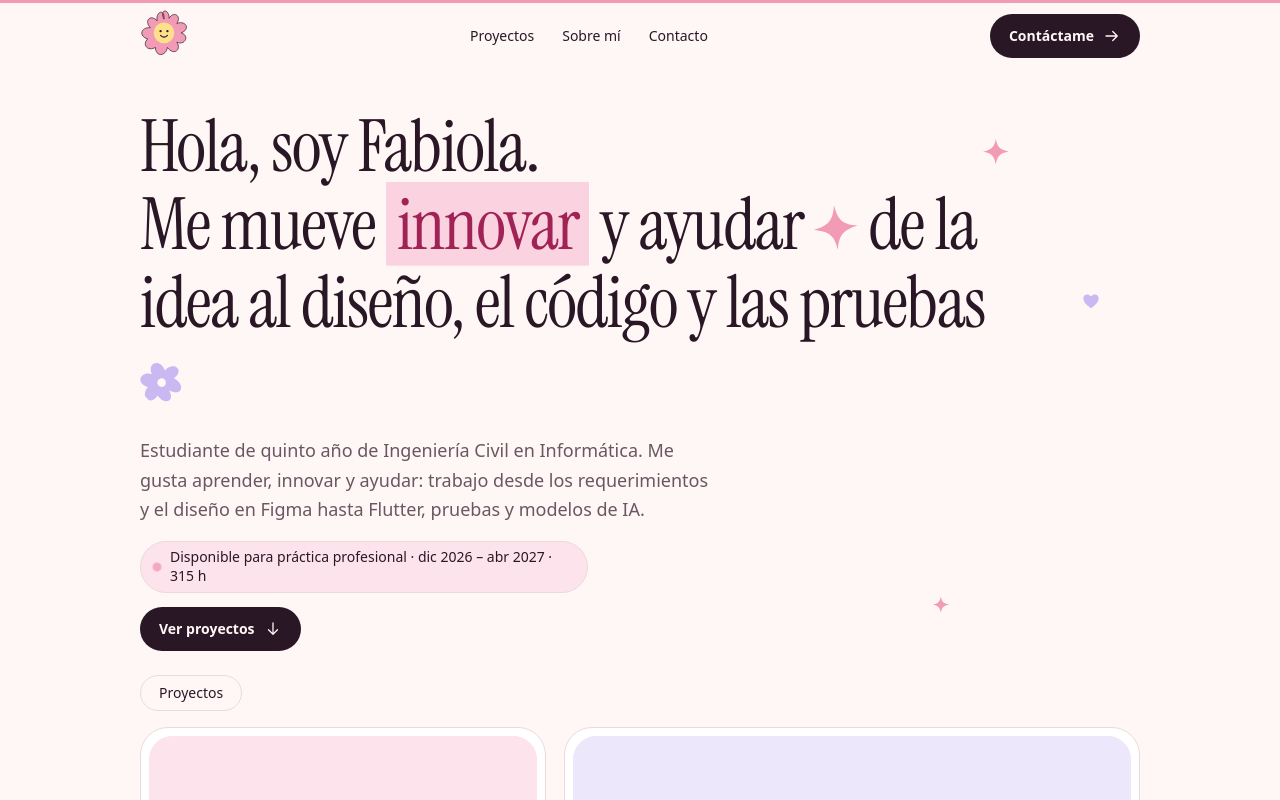
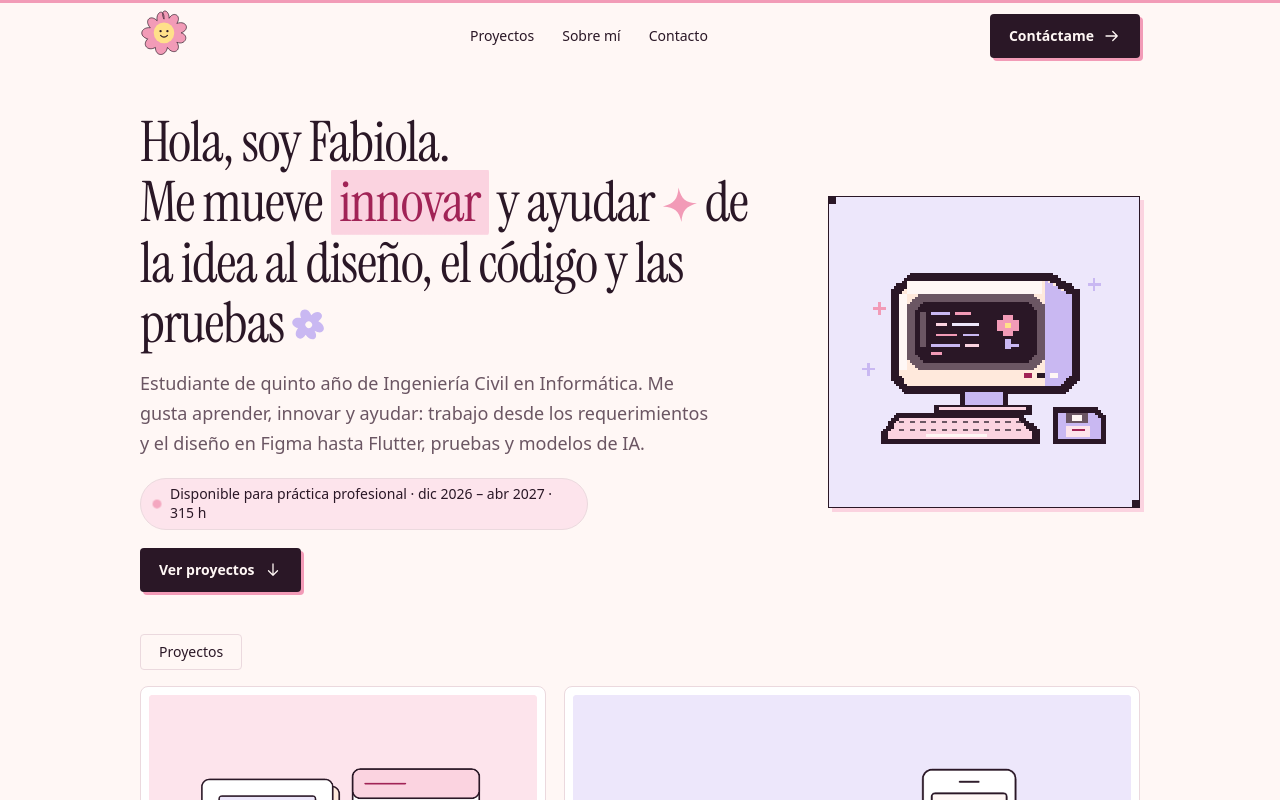
Before and after one commit to lvfabi/Portafolio, a React (Vite) app: page / in a window 1280 px wide. Shown: the top 800 px of the page. Built offline with nearby package versions, Linux system fonts and the light colour scheme; a web font is replaced by a local one.

Commit message:
Da al portafolio una estética retro en pixel art

```diff
--- a/src/components/motion/HeroDecor.tsx
+++ /dev/null
@@ -1,64 +0,0 @@
-import { m, useMotionValue, useSpring } from "motion/react";
-import type { PointerEvent } from "react";
-import { useFinePointer } from "../../hooks/useFinePointer";
-import { useReducedMotion } from "../../hooks/useReducedMotion";
-import { easeInOut, softSpring } from "../../lib/motion";
-import { Decorative } from "../icons/Decorative";
-
-const marks = [
-  { kind: "sparkle", duration: 6 },
-  { kind: "heart", duration: 8 },
-  { kind: "sparkle", duration: 9 },
-] as const;
-
-export function HeroDecor() {
-  const reduced = useReducedMotion();
-  const fine = useFinePointer();
-  const x = useMotionValue(0);
-  const y = useMotionValue(0);
-  const springX = useSpring(x, softSpring);
-  const springY = useSpring(y, softSpring);
-
-  function move(event: PointerEvent<HTMLDivElement>) {
-    const box = event.currentTarget.getBoundingClientRect();
-    x.set(((event.clientX - box.left) / box.width - 0.5) * 24);
-    y.set(((event.clientY - box.top) / box.height - 0.5) * 24);
-  }
-
-  return (
-    <div
-      className="hero-decor"
-      aria-hidden="true"
-      onPointerMove={fine ? move : undefined}
-      onPointerLeave={() => {
-        x.set(0);
-        y.set(0);
-      }}
-    >
-      <m.div
-        className="hero-decor-layer"
-        style={fine ? { x: springX, y: springY } : undefined}
-      >
-        {marks.map(({ kind, duration }, index) => (
-          <m.span
-            key={duration}
-            className={`hero-mark hero-mark--${index + 1}`}
-            animate={reduced ? { y: 0 } : { y: [-10, 10] }}
-            transition={
-              reduced
-                ? { duration: 0 }
-                : {
-                    duration,
-                    repeat: Infinity,
-                    repeatType: "reverse",
-                    ease: easeInOut,
-                  }
-            }
-          >
-            <Decorative kind={kind} />
-          </m.span>
-        ))}
-      </m.div>
-    </div>
-  );
-}
--- a/src/components/sections/Hero.tsx
+++ b/src/components/sections/Hero.tsx
@@ -6,7 +6,6 @@ import { publicAsset } from "../../lib/assets";
 import { anchors } from "../../lib/constants";
 import { easeExpo, fade, timings } from "../../lib/motion";
 import { Icon } from "../icons/Icon";
-import { HeroDecor } from "../motion/HeroDecor";
 import { HeroTitle } from "../motion/HeroTitle";
 import { Button } from "../ui/Button";
 import { SectionLink } from "../ui/SectionLink";
@@ -43,7 +42,6 @@ export function Hero() {
       tabIndex={-1}
       aria-labelledby="inicio-titulo"
     >
-      <HeroDecor />
       <div className="hero-content">
         <HeroTitle />
         {content.map((child, index) => (
@@ -67,6 +65,14 @@ export function Hero() {
           </m.div>
         ))}
       </div>
+      <div className="hero-visual" aria-hidden="true">
+        <img
+          src={publicAsset(profile.heroArtwork)}
+          width={416}
+          height={312}
+          alt=""
+        />
+      </div>
     </section>
   );
 }
--- a/src/components/sections/ProjectCard.tsx
+++ b/src/components/sections/ProjectCard.tsx
@@ -40,7 +40,7 @@ export function ProjectCard({
         initial={
           reduced
             ? { opacity: 0 }
-            : { opacity: 0, clipPath: "inset(12% 6% 12% 6% round 28px)" }
+            : { opacity: 0, clipPath: "inset(12% 6% 12% 6% round 8px)" }
         }
         animate={
           inView
@@ -48,7 +48,7 @@ export function ProjectCard({
               ? { opacity: 1 }
               : {
                   opacity: 1,
-                  clipPath: "inset(0% 0% 0% 0% round 28px)",
+                  clipPath: "inset(0% 0% 0% 0% round 8px)",
                   transitionEnd: { clipPath: "none" },
                 }
             : undefined
--- a/src/data/profile.ts
+++ b/src/data/profile.ts
@@ -18,6 +18,7 @@ export const profile = {
   },
   availability:
     "Disponible para práctica profesional · dic 2026 – abr 2027 · 315 h",
+  heroArtwork: "images/retro-computer.webp",
   heroTitle: [
     { kind: "text", value: "Hola, soy Fabiola." },
     { kind: "break" },
--- a/src/styles/index.css
+++ b/src/styles/index.css
@@ -19,15 +19,16 @@
   --font-display: "Instrument Serif", Georgia, "Times New Roman", serif;
   --font-sans: "DM Sans Variable", system-ui, sans-serif;
   --text-pill: 0.875rem;
-  --radius-card: 28px;
-  --radius-cover: 24px;
-  --radius-dialog: 32px;
+  --radius-card: 8px;
+  --radius-cover: 4px;
+  --radius-dialog: 8px;
   --radius-pill: 999px;
+  --radius-control: 4px;
   --container-site: 1080px;
   --spacing-gutter-mobile: 24px;
   --spacing-gutter-wide: 40px;
   --spacing-section: clamp(88px, 10vw, 144px);
-  --shadow-card: 0 24px 48px -24px rgba(242, 155, 183, 0.55);
+  --shadow-card: 4px 4px 0 var(--color-pink-200);
   --ease-out-expo: cubic-bezier(0.22, 1, 0.36, 1);
   --ease-in-out: cubic-bezier(0.65, 0, 0.35, 1);
 }
@@ -216,7 +217,7 @@ html {
   justify-content: center;
   gap: 9px;
   border: 1px solid transparent;
-  border-radius: var(--radius-pill);
+  border-radius: var(--radius-control);
   padding: 9px 18px;
   color: var(--color-ink);
   font-size: var(--text-pill);
@@ -225,6 +226,7 @@ html {
   transition: transform 250ms;
 }
 .action--primary {
+  box-shadow: 3px 3px 0 var(--color-pink-400);
   background: var(--color-ink);
   color: var(--color-bg);
 }
@@ -282,23 +284,67 @@ html {
   color: var(--color-ink);
 }
 .hero {
-  position: relative;
+  display: grid;
+  align-items: center;
+  gap: 24px;
   min-width: 0;
-  padding-top: clamp(115px, 11vw, 152px);
-  padding-bottom: 50px;
+  padding-block: 104px 34px;
 }
 .hero-content {
-  position: relative;
-  z-index: 1;
-  width: fit-content;
-  pointer-events: none;
-}
-.hero-content > * {
-  pointer-events: auto;
-  width: fit-content;
+  min-width: 0;
 }
 .hero h1 {
-  margin-bottom: 22px;
+  max-inline-size: none;
+  font-size: clamp(2.55rem, 1.65rem + 2.3vw, 3.65rem);
+  margin-bottom: 16px;
+}
+.hero-visual {
+  position: relative;
+  display: grid;
+  place-items: center;
+  justify-self: center;
+  width: min(100%, 300px);
+  aspect-ratio: 2 / 1;
+  border: 1px solid var(--color-ink);
+  background: var(--color-lavender-100);
+  box-shadow: var(--shadow-card);
+}
+.hero-visual::before,
+.hero-visual::after {
+  position: absolute;
+  content: "";
+  width: 8px;
+  height: 8px;
+  background: var(--color-ink);
+}
+.hero-visual::before {
+  inset: -1px auto auto -1px;
+}
+.hero-visual::after {
+  inset: auto -1px -1px auto;
+}
+.hero-visual img {
+  position: absolute;
+  width: auto;
+  max-width: 90%;
+  height: 92%;
+  object-fit: contain;
+  image-rendering: pixelated;
+}
+@media (width >= 768px) {
+  .hero {
+    grid-template-columns: minmax(0, 1fr) minmax(205px, 0.49fr);
+    gap: clamp(22px, 4vw, 58px);
+    padding-block: 112px 42px;
+  }
+  .hero-visual {
+    width: 100%;
+    aspect-ratio: 1;
+  }
+  .hero-visual img {
+    height: auto;
+    max-width: 89%;
+  }
 }
 .hero-word {
   display: inline-block;
@@ -360,39 +406,6 @@ html {
     transform: scale(1.2);
   }
 }
-.hero-decor {
-  position: absolute;
-  inset: 100px 0 20px;
-}
-.hero-decor-layer {
-  position: absolute;
-  inset: 0;
-  pointer-events: none;
-}
-.hero-mark {
-  position: absolute;
-  width: 18px;
-  color: var(--color-pink-400);
-}
-.hero-mark--1 {
-  top: 5%;
-  right: 13%;
-  width: 28px;
-}
-.hero-mark--2 {
-  top: 33%;
-  right: 4%;
-  color: var(--color-lavender-300);
-}
-.hero-mark--3 {
-  bottom: 9%;
-  right: 19%;
-}
-@media (width < 1024px) {
-  .hero-decor {
-    display: none;
-  }
-}
 @media (prefers-reduced-motion: reduce) {
   .hero-highlight,
   .availability > span {
@@ -414,6 +427,7 @@ html {
 }
 
 .section-label {
+  border-radius: var(--radius-control);
   vertical-align: top;
   padding: 8px 18px;
   border: 1px solid var(--color-line);
@@ -435,6 +449,7 @@ html {
   gap: 6px 7px;
 }
 .tag {
+  border-radius: var(--radius-control);
   background: var(--tone, var(--color-pink-100));
   padding: 4px 11px;
 }
@@ -570,7 +585,12 @@ html {
 .project-heading .action-icon {
   color: var(--color-rose-700);
 }
-.project-copy h3,
+.project-copy h3 {
+  font-family: var(--font-sans);
+  font-size: 1.125rem;
+  font-weight: 600;
+  line-height: 1.35;
+}
 .academic-projects > h3 {
   font-family: var(--font-display);
   font-size: 1.75rem;
@@ -1017,23 +1037,6 @@ html:has(.project-dialog[open]) {
   }
 }
 
-@media (width >= 1024px) {
-  .hero {
-    padding-top: 108px;
-    padding-bottom: 24px;
-  }
-  .hero h1 {
-    max-inline-size: 26ch;
-    margin-bottom: 17px;
-  }
-  .hero-intro {
-    margin-bottom: 16px;
-  }
-  .availability {
-    margin-bottom: 14px;
-  }
-}
-
 .project-section-title {
   font-size: var(--text-pill);
   line-height: 1.3;
```
Also changed, not shown: public/images/retro-computer.webp (added), 2 other files (tests, documents, lock files or other folders).
